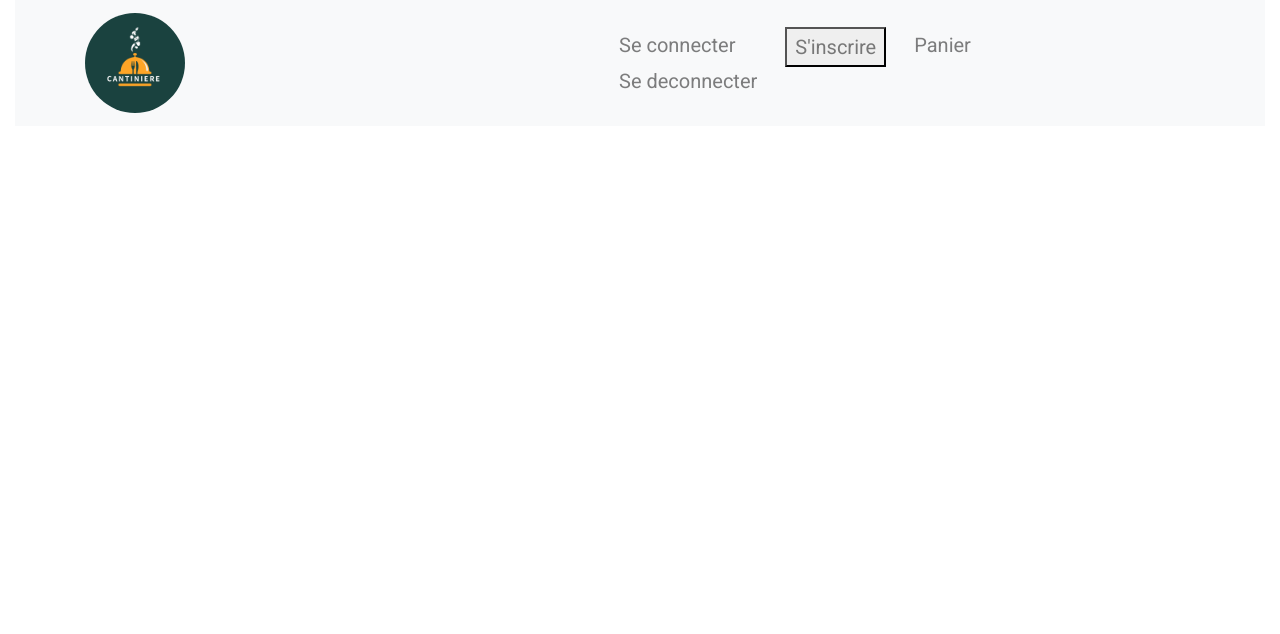
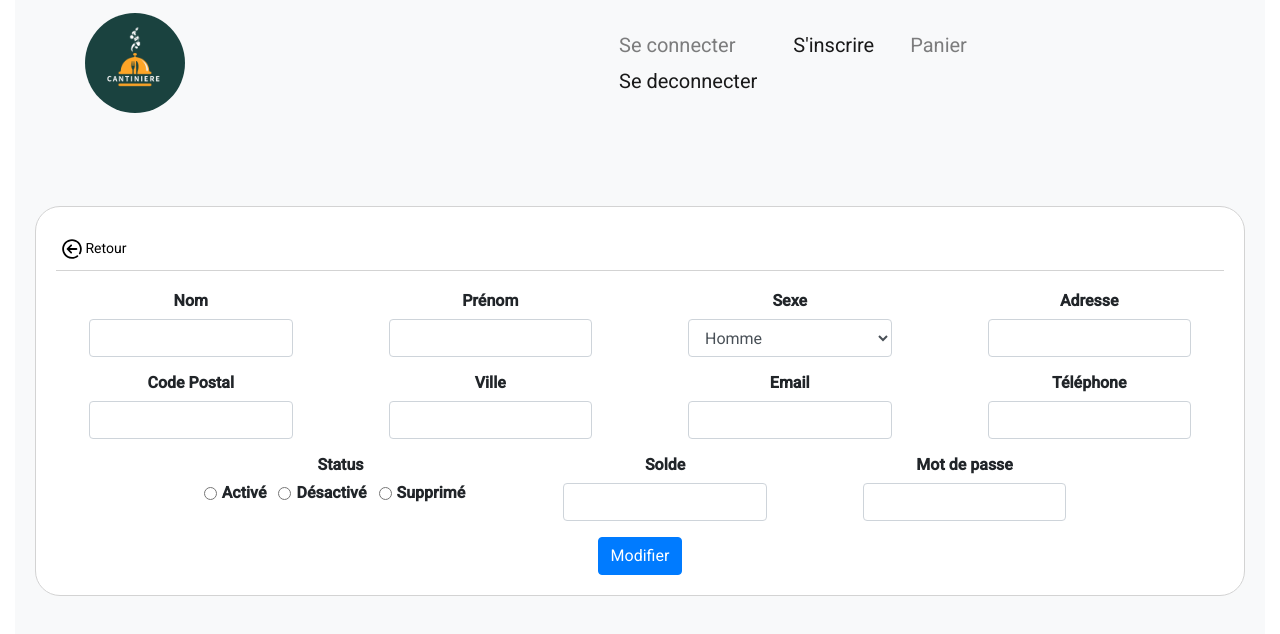
Before and after one commit to mitsune91/cantinerie, an Angular app: page /signin in a window 1280 px wide. Before the commit this address led to /. Shown: the top 634 px of the page. Built offline with nearby package versions, Linux system fonts and the light colour scheme.

Commit message:
fix routing signin + fix status edit method in form

```diff
--- a/src/app/app-routing.module.ts
+++ b/src/app/app-routing.module.ts
@@ -1,4 +1,3 @@
-
 import { NgModule } from '@angular/core';
 import { Routes, RouterModule } from '@angular/router';
 import { UserComponent } from './views/user/user.component';
@@ -6,6 +5,7 @@ import { CardComponent } from './views/card/card.component';
 import { ResetPasswordComponent } from './views/reset-password/reset-password.component';
 import { AuthComponent } from './views/auth/auth.component';
 import { HomeComponent } from './views/home/home.component';
+import {AddUserComponent} from './views/canteen/users-manager/add-user/add-user.component';
 
 
 const routes: Routes = [
@@ -33,6 +33,10 @@ const routes: Routes = [
   {
     path: 'reset_password',
     component: ResetPasswordComponent
+  },
+  {
+    path: 'signin',
+    component: AddUserComponent
   }
 ];
 
--- a/src/app/components/navbar/navbar.component.html
+++ b/src/app/components/navbar/navbar.component.html
@@ -14,7 +14,7 @@
             routerLink="/">Se deconnecter</a>
         </li>
         <li class="nav-item">
-          <button class="nav-link" (click)="onAddUser()">S'inscrire</button>
+          <a class="nav-link" routerLinkActive="active" routerLink="/signin">S'inscrire</a>
         </li>
         <li class="nav-item">
           <a class="nav-link" routerLinkActive="active" routerLink="/basket">Panier</a>
--- a/src/app/components/navbar/navbar.component.ts
+++ b/src/app/components/navbar/navbar.component.ts
@@ -23,8 +23,4 @@ export class NavbarComponent implements OnInit {
     console.log('click');
     this.authService.logout();
   }
-
-  onAddUser(): void {
-    this.router.navigate(['canteen/users/add']);
-  }
 }
--- a/src/app/views/canteen/meal-manager/meal-manager.component.ts
+++ b/src/app/views/canteen/meal-manager/meal-manager.component.ts
@@ -97,5 +97,6 @@ export class MealManagerComponent extends BaseComponent implements OnInit {
   }
 
   // TODO Ajouter un filtre date
+  // TODO Ajouter filtre status
 
 }
--- a/src/app/views/canteen/users-manager/add-user/add-user.component.html
+++ b/src/app/views/canteen/users-manager/add-user/add-user.component.html
@@ -59,19 +59,19 @@
           <div class="form-check form-check-inline">
             <input class="form-check-input" type="radio" value="0"
                    name="inlineRadioOptions" id="status0"
-                   (click)="addUserStatus('0')">
+                   (click)="editUserStatus('0')">
             <label class="form-check-label" for="status0">Activé</label>
           </div>
           <div class="form-check form-check-inline">
             <input class="form-check-input" type="radio" value="1"
                    name="inlineRadioOptions" id="status1"
-                   (click)="addUserStatus('1')">
+                   (click)="editUserStatus('1')">
             <label class="form-check-label" for="status1">Désactivé</label>
           </div>
           <div class="form-check form-check-inline">
             <input class="form-check-input" type="radio" value="2"
                    name="inlineRadioOptions" id="status2"
-                   (click)="addUserStatus('2')">
+                   (click)="editUserStatus('2')">
             <label class="form-check-label" for="status2">Supprimé</label>
           </div>
         </div>
```
